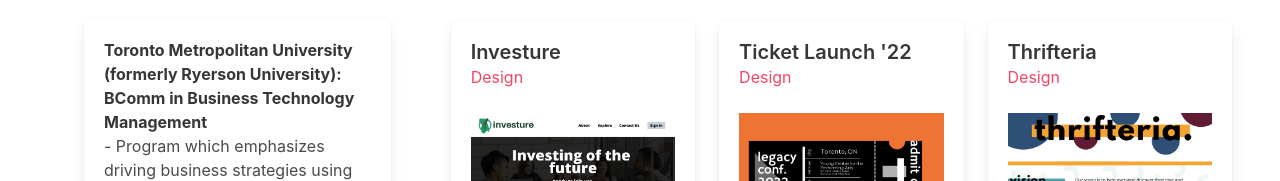
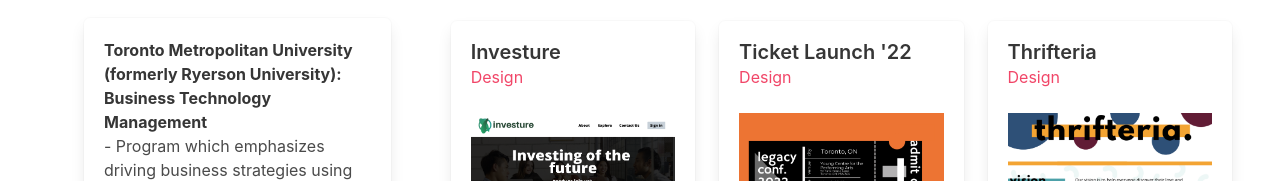
Before and after one commit to dhwani2/dhwani.github.io, a plain HTML site: page index.html in a window 1280 px wide. Shown: the part 508-689 px from the top of the page. Drawn offline with nearby package versions, Linux system fonts and the light colour scheme.

Commit message:
Update index.html

```diff
--- a/index.html
+++ b/index.html
@@ -54,7 +54,7 @@
                 Education:
             </div>
             <div class="box has-has-text-grey-dark">
-                <strong> Toronto Metropolitan University (formerly Ryerson University): BComm in Business Technology Management </strong>
+                <strong> Toronto Metropolitan University (formerly Ryerson University): Business Technology Management </strong>
                 <br>
                 <ul>
                     <li>
```
